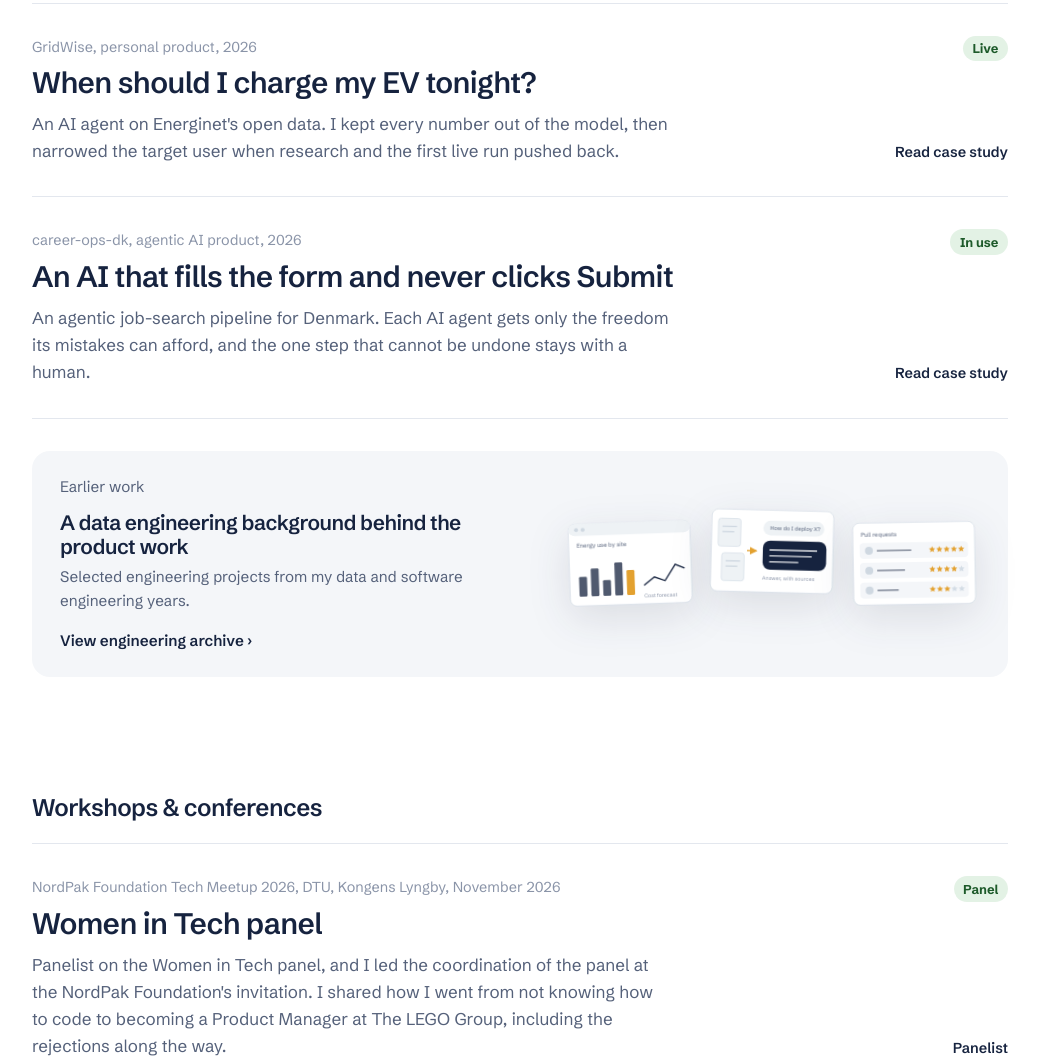
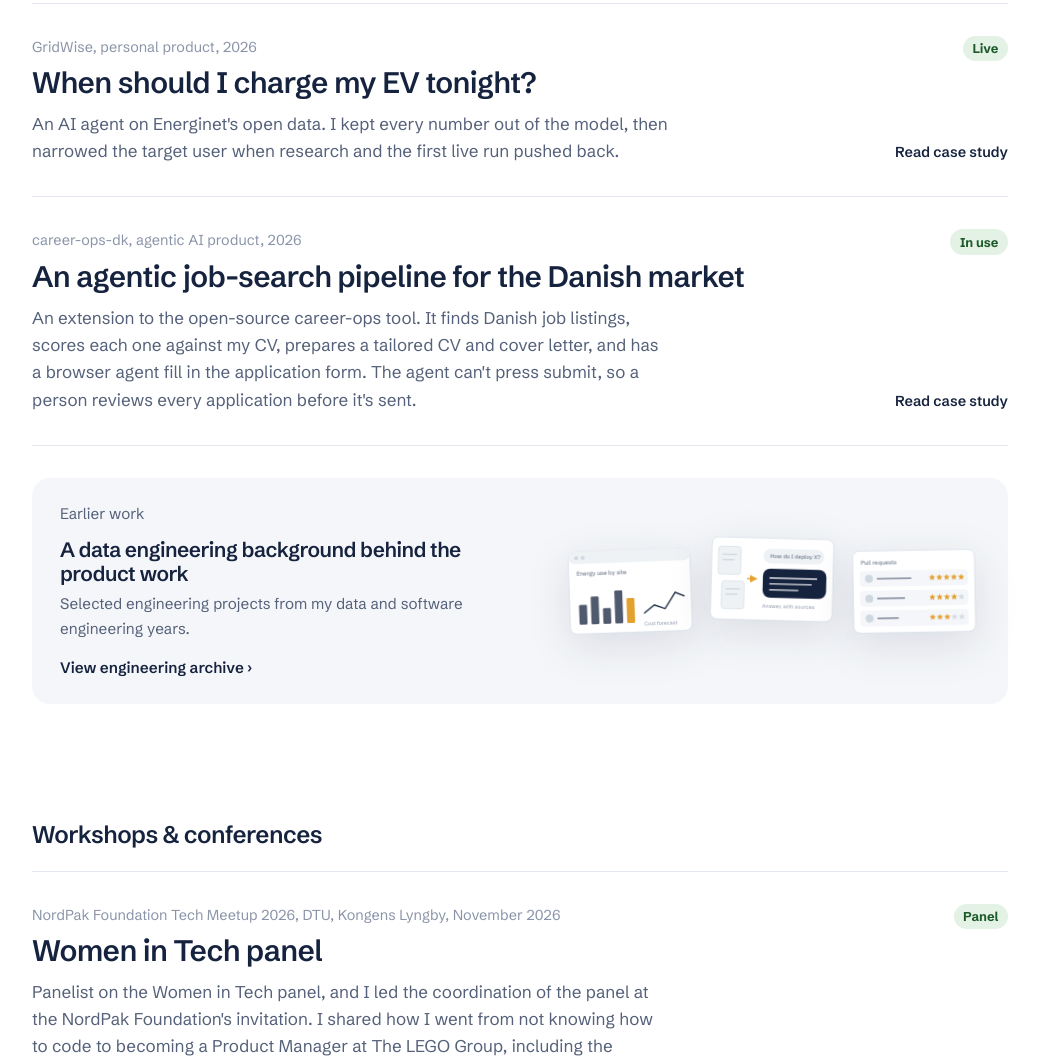
Before and after one commit to mahrukhzulfiqar/mahrukhzulfiqar.github.io, a plain HTML site: page index.html in a window 1280 px wide. Shown: the part 2915-3974 px from the top of the page, without its empty margins (120-1159 px from the left). Drawn offline with Linux system fonts and the light colour scheme.

Commit message:
Add photo, CV, career-ops-dk case study, Danish recommendation

```diff
--- a/index.html
+++ b/index.html
@@ -128,8 +128,8 @@
       <div class="side"><span class="tag">Live</span><span class="go">Read case study</span></div></a></li>
     <li class="story"><a href="careerops.html"><div>
         <p class="meta">career-ops-dk, agentic AI product, 2026</p>
-        <h3>An AI that fills the form and never clicks Submit</h3>
-        <p>An agentic job-search pipeline for Denmark. Each AI agent gets only the freedom its mistakes can afford, and the one step that cannot be undone stays with a human.</p>
+        <h3>An agentic job-search pipeline for the Danish market</h3>
+        <p>An extension to the open-source career-ops tool. It finds Danish job listings, scores each one against my CV, prepares a tailored CV and cover letter, and has a browser agent fill in the application form. The agent can't press submit, so a person reviews every application before it's sent.</p>
       </div>
       <div class="side"><span class="tag">In use</span><span class="go">Read case study</span></div></a></li>
   </ul>
```
Also changed, not shown: careerops.html (+2 -2 lines), gridwise.html (+1 -1 lines).
